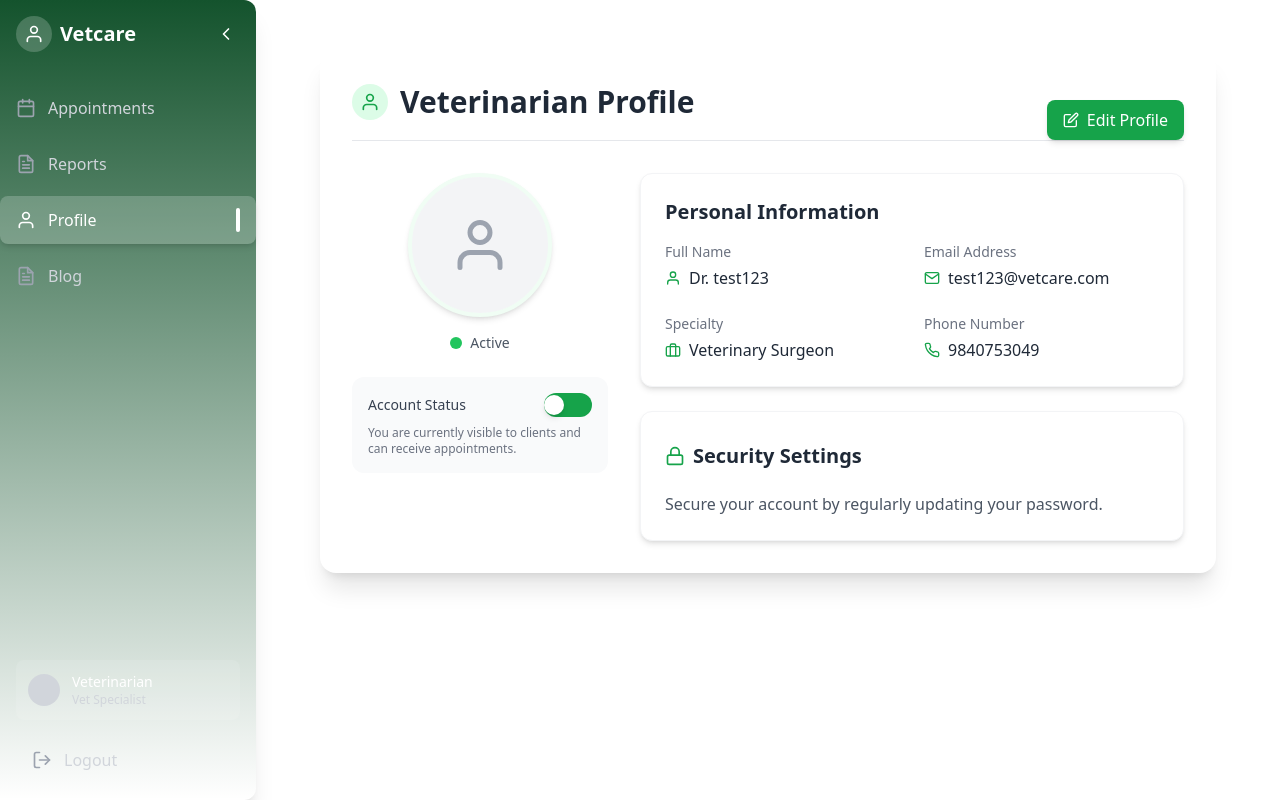
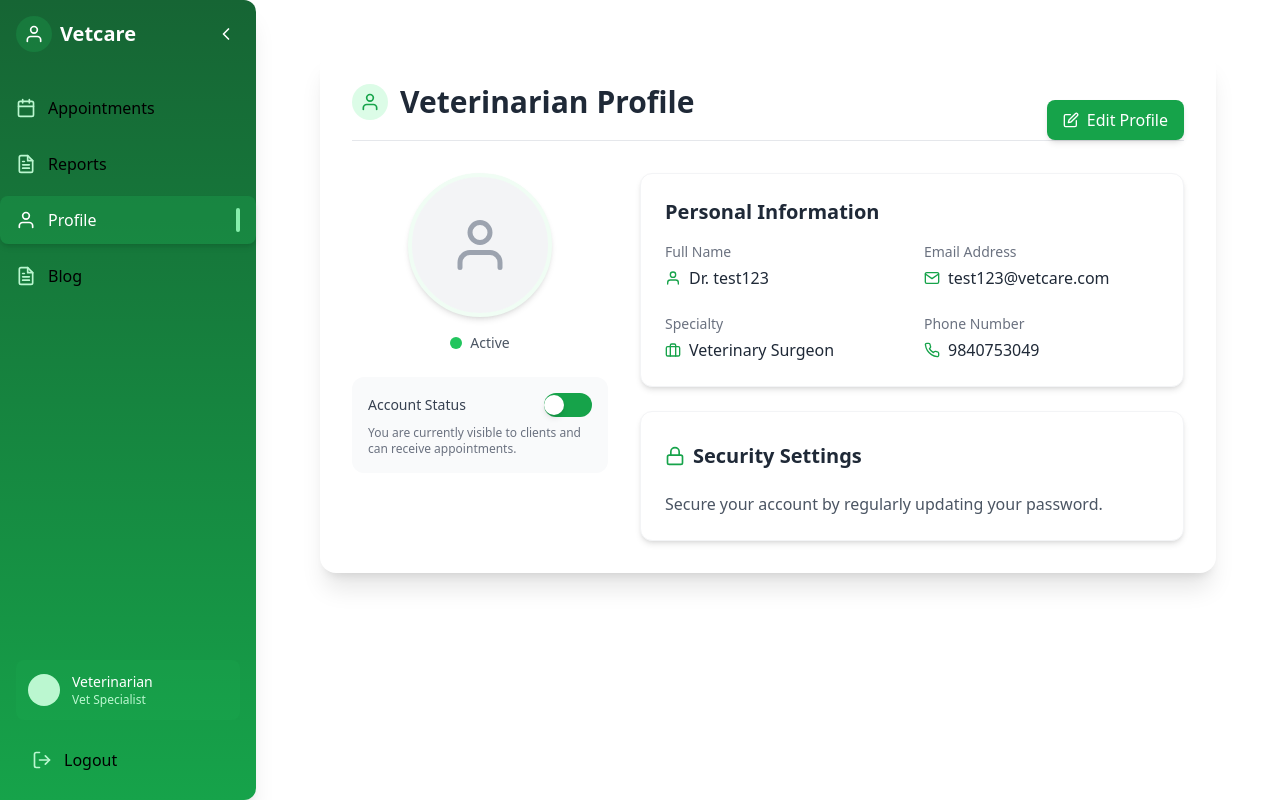
Before and after one commit to Devraj-098765/vet_project_frontend, a React (Vite) app: page /Profile in a window 1280 px wide. Built offline with nearby package versions, Linux system fonts and the light colour scheme; no server answers.

Commit message:
feat: update sidebar colors for improved UI consistency and accessibility

```diff
--- a/Veterinarian/SideBarVeterinarian/SideBarVeterinarian.jsx
+++ b/Veterinarian/SideBarVeterinarian/SideBarVeterinarian.jsx
@@ -67,7 +67,7 @@ const SideBarVeterinarian = () => {
 
   return (
     <aside
-      className={`bg-gradient-to-b from-green-900 to-teal-800 rounded-r-xl shadow-xl h-screen flex flex-col transition-all duration-300 ${
+      className={`bg-gradient-to-b from-green-800 to-green-600 rounded-r-xl shadow-xl h-screen flex flex-col transition-all duration-300 ${
         isCollapsed ? "w-16" : "w-64"
       }`}
     >
@@ -78,7 +78,7 @@ const SideBarVeterinarian = () => {
             className="flex items-center cursor-pointer"
             onClick={() => handleNavigation("/VeterinarianDashboard")}
           >
-            <div className="bg-white bg-opacity-20 p-2 rounded-full">
+            <div className="bg-green-500 bg-opacity-20 p-2 rounded-full">
               <FiUser className="text-white text-xl" />
             </div>
             <h2 className="text-xl font-bold text-white ml-2">Vetcare</h2>
@@ -86,7 +86,7 @@ const SideBarVeterinarian = () => {
         )}
         <button
           onClick={toggleCollapse}
-          className="text-white hover:bg-white hover:bg-opacity-20 p-1 rounded-full transition-colors"
+          className="text-white hover:bg-green-500 hover:bg-opacity-20 p-1 rounded-full transition-colors"
         >
           {isCollapsed ? <FiChevronRight size={20} /> : <FiChevronLeft size={20} />}
         </button>
@@ -100,14 +100,14 @@ const SideBarVeterinarian = () => {
               key={item.route}
               className={`relative flex items-center px-4 py-3 rounded-lg cursor-pointer transition-all duration-300 ${
                 isActive(item.route)
-                  ? "bg-white bg-opacity-20 text-white shadow-md"
-                  : "text-gray-300 hover:bg-white hover:bg-opacity-10"
+                  ? "bg-green-500 bg-opacity-20 text-white shadow-md"
+                  : "text-green-100 hover:bg-green-500 hover:bg-opacity-10"
               }`}
               onClick={() => handleNavigation(item.route)}
             >
               <div
                 className={`text-xl ${
-                  isActive(item.route) ? "text-white" : "text-gray-400"
+                  isActive(item.route) ? "text-white" : "text-green-200"
                 }`}
               >
                 {item.icon}
@@ -116,12 +116,12 @@ const SideBarVeterinarian = () => {
                 <span className="ml-3 font-medium">{item.name}</span>
               )}
               {isCollapsed && (
-                <span className="absolute left-14 bg-gray-800 text-white text-xs rounded-md px-2 py-1 opacity-0 pointer-events-none transition-opacity duration-200 group-hover:opacity-100">
+                <span className="absolute left-14 bg-green-700 text-white text-xs rounded-md px-2 py-1 opacity-0 pointer-events-none transition-opacity duration-200 group-hover:opacity-100">
                   {item.tooltip}
                 </span>
               )}
               {isActive(item.route) && !isCollapsed && (
-                <div className="ml-auto w-1 h-6 bg-white rounded-full" />
+                <div className="ml-auto w-1 h-6 bg-green-300 rounded-full" />
               )}
             </li>
           ))}
@@ -131,26 +131,26 @@ const SideBarVeterinarian = () => {
       {/* Veterinarian Info & Logout */}
       <div className="mt-auto p-4">
         {!isCollapsed && (
-          <div className="mb-4 bg-white bg-opacity-10 p-3 rounded-lg">
+          <div className="mb-4 bg-green-500 bg-opacity-10 p-3 rounded-lg">
             <div className="flex items-center">
-              <div className="w-8 h-8 rounded-full bg-gray-300 flex-shrink-0" />
+              <div className="w-8 h-8 rounded-full bg-green-200 flex-shrink-0" />
               <div className="ml-3 overflow-hidden">
                 <p className="text-white text-sm font-medium truncate">{vetInfo.name}</p>
-                <p className="text-gray-300 text-xs truncate">{vetInfo.role}</p>
+                <p className="text-green-200 text-xs truncate">{vetInfo.role}</p>
               </div>
             </div>
           </div>
         )}
         <button
           onClick={handleLogoutClick}
-          className={`w-full flex items-center px-4 py-3 text-gray-300 hover:bg-white hover:bg-opacity-10 rounded-lg transition-all duration-300 ${
+          className={`w-full flex items-center px-4 py-3 text-green-100 hover:bg-green-500 hover:bg-opacity-10 rounded-lg transition-all duration-300 ${
             isCollapsed ? "justify-center" : ""
           }`}
         >
-          <FiLogOut className="text-xl text-gray-400 flex-shrink-0" />
+          <FiLogOut className="text-xl text-green-200 flex-shrink-0" />
           {!isCollapsed && <span className="ml-3 font-medium">Logout</span>}
           {isCollapsed && (
-            <span className="absolute left-14 bg-gray-800 text-white text-xs rounded-md px-2 py-1 opacity-0 pointer-events-none transition-opacity duration-200 group-hover:opacity-100">
+            <span className="absolute left-14 bg-green-700 text-white text-xs rounded-md px-2 py-1 opacity-0 pointer-events-none transition-opacity duration-200 group-hover:opacity-100">
               Logout
             </span>
           )}
@@ -172,7 +172,7 @@ const SideBarVeterinarian = () => {
               </button>
               <button
                 onClick={confirmLogout}
-                className="px-4 py-2 bg-blue-600 text-white rounded-lg hover:bg-blue-700 transition-colors"
+                className="px-4 py-2 bg-green-600 text-white rounded-lg hover:bg-green-700 transition-colors"
               >
                 OK
               </button>
```
